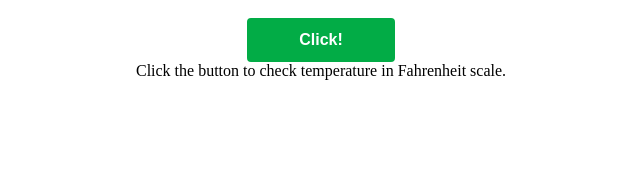
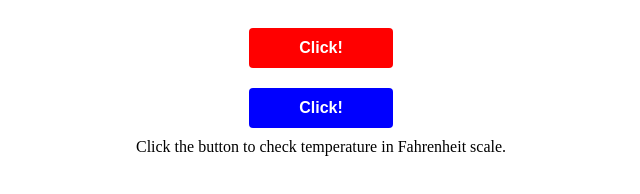
Before and after one commit to jakubfolta/Bootcamp-JavaScript, a plain HTML site: page index.html in a window 1280 px wide. Shown: the whole page, without its empty margins (319-959 px from the left). Drawn offline with Linux system fonts and the light colour scheme.

Commit message:
Add next button

```diff
--- a/index.html
+++ b/index.html
@@ -8,10 +8,14 @@
     </head>
     <body class="page">
         <div>
-	        <button id="greeter-button">Click!</button>
+	        <button id="greeter-button" class="celcius">Click!</button>
+        </div>
+        <div>
+	        <button id="greeter-button" class="fahrenheit">Click!</button>
         </div>
 
         <div id="greeter-output"></div>
+
         <script src="js/transfer-button.js"></script>
     </body>
 </html>
--- a/vendor/style.css
+++ b/vendor/style.css
@@ -6,6 +6,7 @@ body {
 button {
 	display: inline-block;
     padding: 11px 50px;
+    margin: 10px 0;
     max-width: 100%;
 
 	font-size: 16px;
@@ -16,7 +17,7 @@ button {
 
 	color: #fff;
     background-color: #02ac46;
-	border: 2px solid #02ac46;
+	border: none;
     border-radius: 4px;
 
 	transition: color .3s, background-color .3s;
@@ -32,3 +33,11 @@ button {
 		background-color: #fff;
 	}
 }
+
+.celcius {
+    background-color: hsl(0, 100%, 50%);
+}
+
+.fahrenheit {
+    background-color: hsl(240 , 100%, 50%);
+}
```
